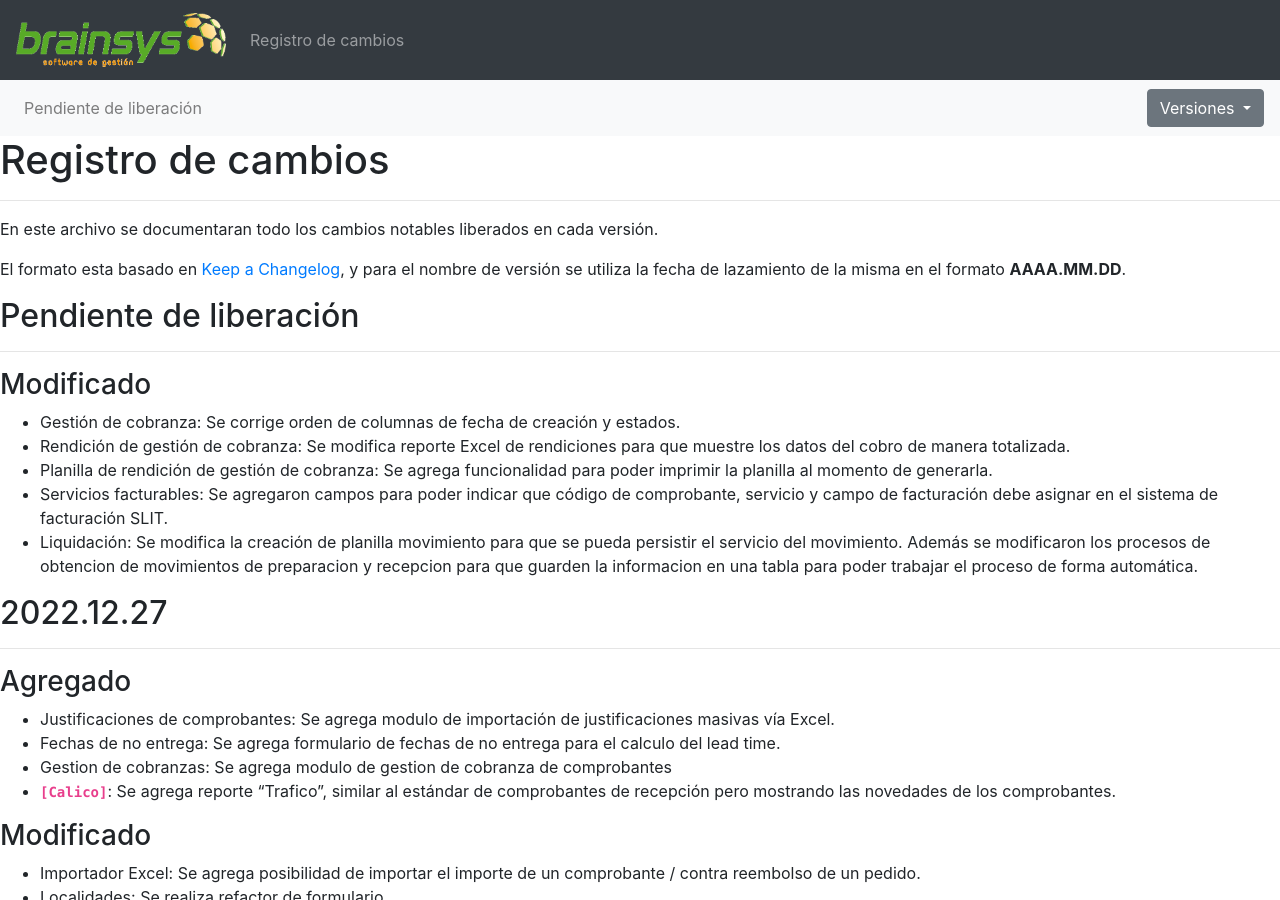
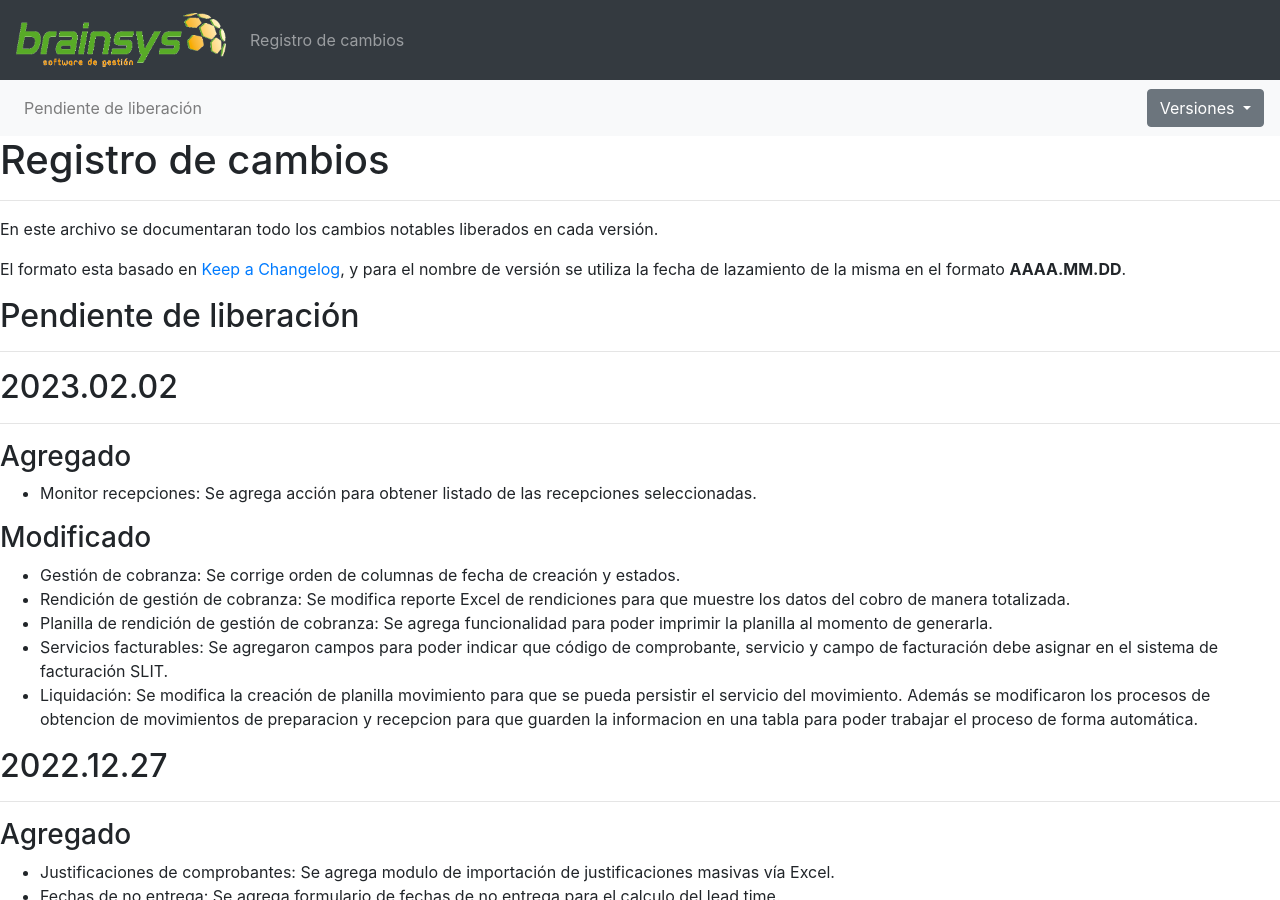
Before and after one commit to brainsys-arsaad/versionado, a Jekyll site: the page built from registro-cambios.markdown, in a window 1280 px wide and 900 px high. Built offline with Jekyll 4.4.1, drawn with Linux system fonts in a browser that asks for light colours.

Commit message:
Update registro-cambios.markdown

```diff
--- a/registro-cambios.markdown
+++ b/registro-cambios.markdown
@@ -83,6 +83,12 @@ El formato esta basado en [Keep a Changelog](https://keepachangelog.com/es-ES/1.
 
 ## Pendiente de liberación
 ---
+
+## 2023.02.02
+---
+
+### Agregado
+- Monitor recepciones: Se agrega acción para obtener listado de las recepciones seleccionadas.
 
 ### Modificado
 - Gestión de cobranza: Se corrige orden de columnas de fecha de creación y estados.
```
